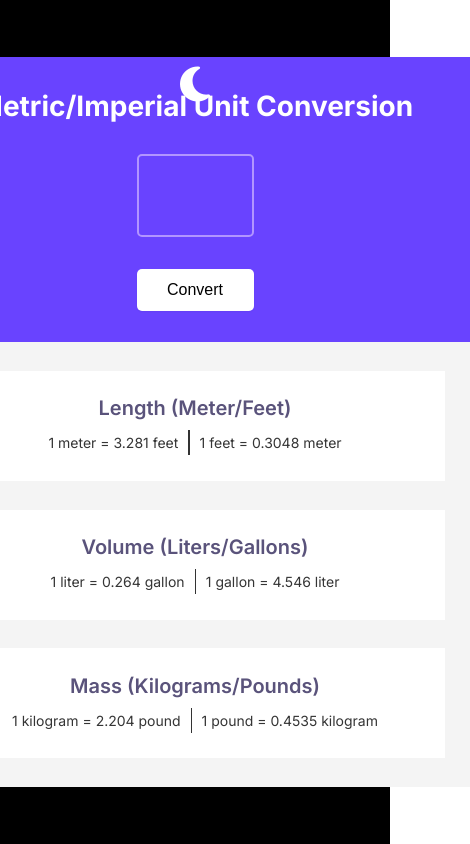
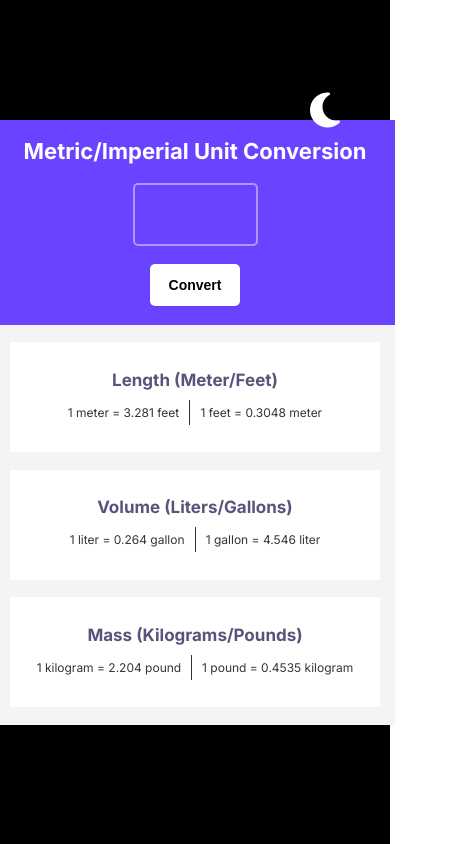
Before and after one commit to Koomycode/Solo-project-unit-convertor, a plain HTML site: page index.html in a window 390 px wide. Shown: the whole page, 470 px wide, since content can reach past the window. Drawn offline with Linux system fonts and the light colour scheme.

Commit message:
Added Media query

```diff
--- a/style.css
+++ b/style.css
@@ -127,3 +127,52 @@ h3 {
 	font-size: 14px;
 	transition: 0.8s;
 }
+
+@media (max-width: 450px) {
+	.head {
+		width: 400px;
+		height: 205px;
+	}
+
+    .fa-solid {
+        top: 90px;
+        left: unset;
+        right: 50px;
+    }
+
+	.body {
+		width: 400px;
+		height: 400px;
+	}
+
+	.box {
+		width: 370px;
+		height: 110px;
+	}
+
+	h1 {
+		font-size: 22px;
+	}
+
+	#num-box {
+		width: 125px;
+		height: 63px;
+		font-size: 40px;
+	}
+
+	#convert {
+		width: 90px;
+		height: 42px;
+		font-weight: 600;
+		font-size: 14px;
+	}
+
+	h3 {
+		font-weight: 700;
+		font-size: 17px;
+	}
+
+	.text {
+		font-size: 12px;
+	}
+}
```
